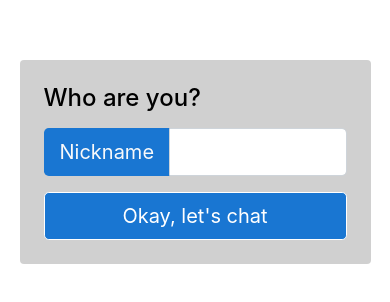
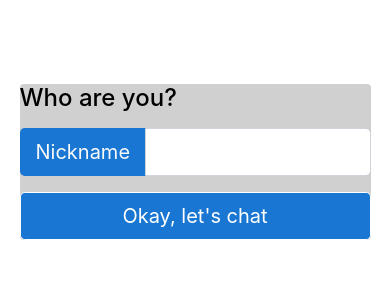
Before and after one commit to ConnorJamesLow/cloud-client, a website: page client/index.html in a window 390 px wide. Shown: the part 260-562 px from the top of the page. Drawn offline with nearby package versions, Linux system fonts and the light colour scheme; no server answers.

Commit message:
Even moar mobility friendility!

```diff
--- a/client/styles.css
+++ b/client/styles.css
@@ -1,3 +1,8 @@
+.container {
+	padding-left: 0 !important;
+	padding-right: 0 !important;
+}
+
 .app-overlay {
 	z-index: 100;
 	background: #FFF;
@@ -234,4 +239,13 @@ h4 {
 	.w-50 {
 		width: 90% !important;
 	}
+	.p-4 {
+		padding: 0 !important;
+	}
+	.card {
+		height: 100vh !important;
+	}
+	.container {
+		overflow: hidden !important;
+	}
 }
```
